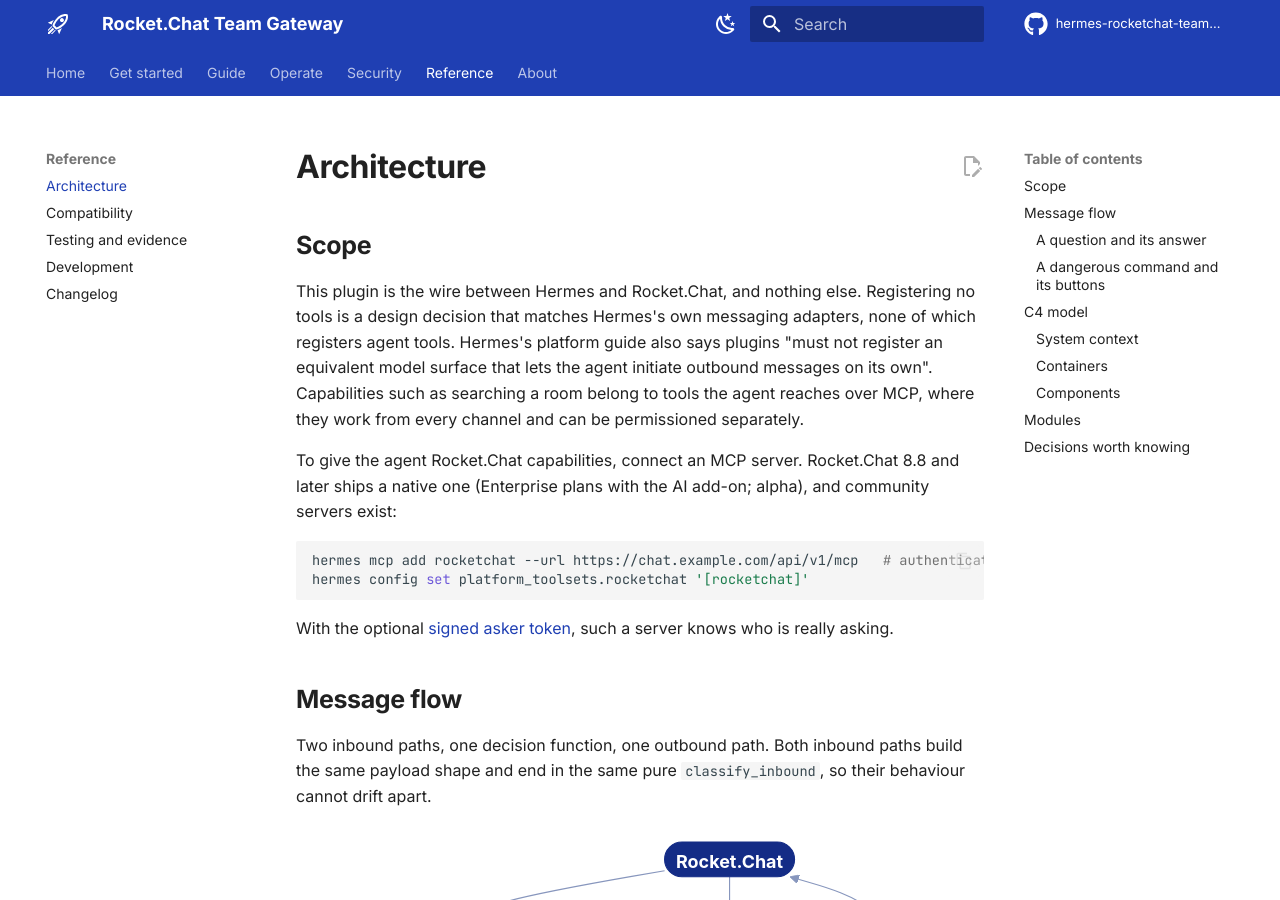
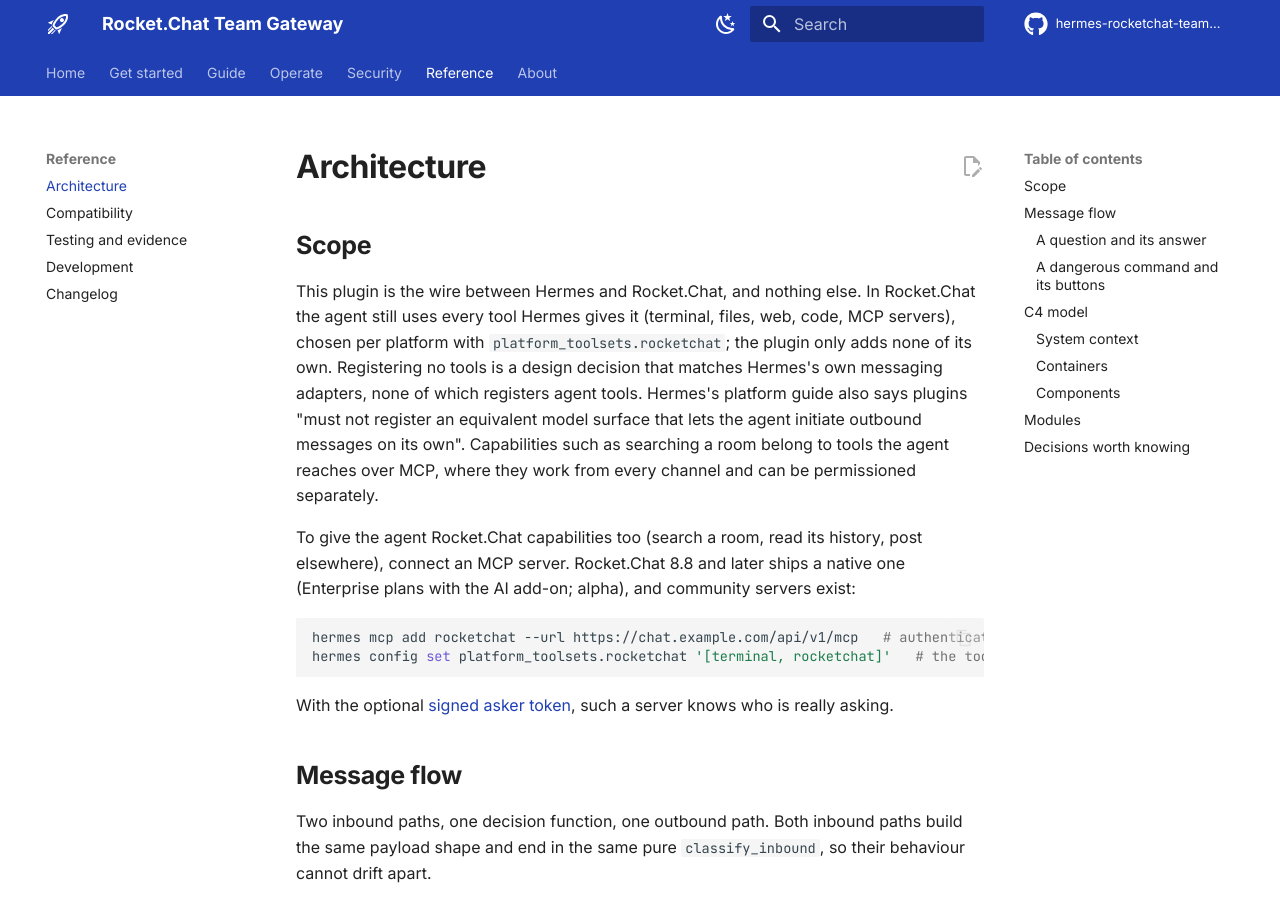
Before and after one commit to csabatatrai-ulx/hermes-rocketchat-team-gateway, an MkDocs documentation site: the page built from docs/architecture.md, in a window 1280 px wide and 900 px high. Built offline with MkDocs 1.6.1 and Material for MkDocs 9.7.7, drawn with Linux system fonts in a browser that asks for light colours; comment, search, counter and statistics services are not loaded.

Commit message:
README: the agent has every Hermes tool in Rocket.Chat; the plugin adds none of its own

````diff
--- a/docs/architecture.md
+++ b/docs/architecture.md
@@ -2,13 +2,13 @@
 
 ## Scope
 
-This plugin is the wire between Hermes and Rocket.Chat, and nothing else. Registering no tools is a design decision that matches Hermes's own messaging adapters, none of which registers agent tools. Hermes's platform guide also says plugins "must not register an equivalent model surface that lets the agent initiate outbound messages on its own". Capabilities such as searching a room belong to tools the agent reaches over MCP, where they work from every channel and can be permissioned separately.
+This plugin is the wire between Hermes and Rocket.Chat, and nothing else. In Rocket.Chat the agent still uses every tool Hermes gives it (terminal, files, web, code, MCP servers), chosen per platform with `platform_toolsets.rocketchat`; the plugin only adds none of its own. Registering no tools is a design decision that matches Hermes's own messaging adapters, none of which registers agent tools. Hermes's platform guide also says plugins "must not register an equivalent model surface that lets the agent initiate outbound messages on its own". Capabilities such as searching a room belong to tools the agent reaches over MCP, where they work from every channel and can be permissioned separately.
 
-To give the agent Rocket.Chat capabilities, connect an MCP server. Rocket.Chat 8.8 and later ships a native one (Enterprise plans with the AI add-on; alpha), and community servers exist:
+To give the agent Rocket.Chat capabilities too (search a room, read its history, post elsewhere), connect an MCP server. Rocket.Chat 8.8 and later ships a native one (Enterprise plans with the AI add-on; alpha), and community servers exist:
 
 ```bash
 hermes mcp add rocketchat --url https://chat.example.com/api/v1/mcp   # authentication: see Rocket.Chat's MCP documentation
-hermes config set platform_toolsets.rocketchat '[rocketchat]'
+hermes config set platform_toolsets.rocketchat '[terminal, rocketchat]'   # the tools this bot may use
 ```
 
 With the optional [signed asker token](security.md#asker-token), such a server knows who is really asking.
````
Also changed, not shown: README.md (+7 -7 lines).
